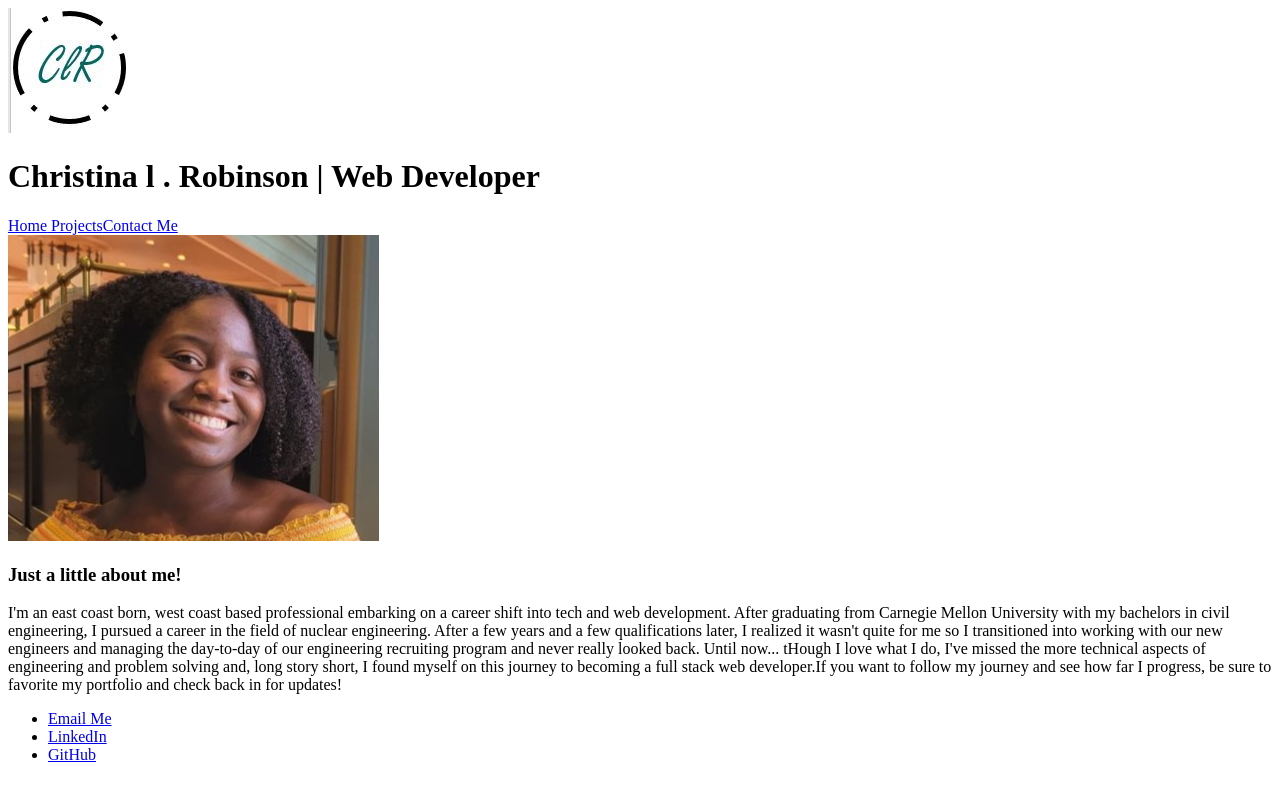
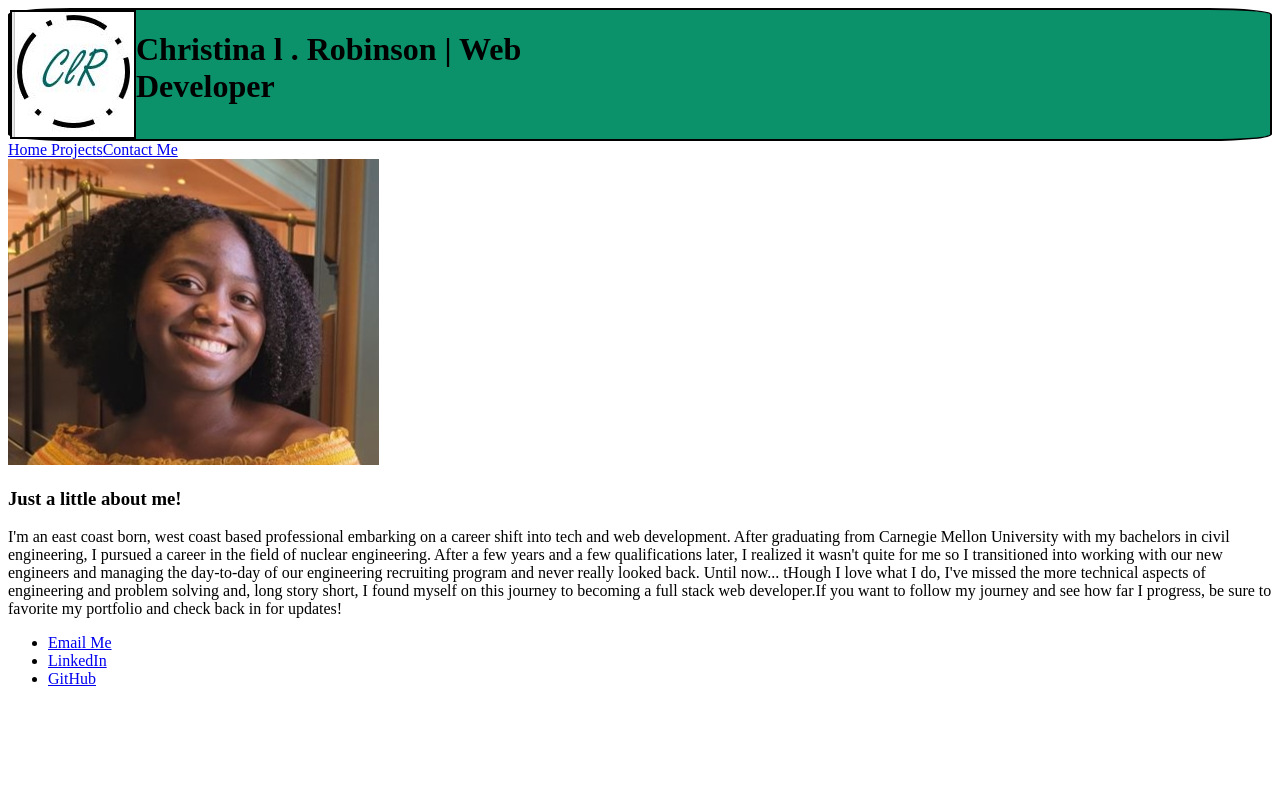
Before and after one commit to ChannellNumber5/CLRCodingPortfolio, a React (Create React App) app: page / in a window 1280 px wide. Built offline with nearby package versions, Linux system fonts and the light colour scheme.

Commit message:
adds resource to README and starts stlyling on header so logo and text are inline and has background color. need to change and polish for sure...

```diff
--- a/src/atoms/Image.js
+++ b/src/atoms/Image.js
@@ -3,7 +3,7 @@ import React from 'react';
 function Image(props) {
     console.log(props);
     return (
-        <img src={props.image} alt="image"></img>
+        <img src={props.image} style={props.style} alt="image"></img>
     );
 }
 
--- a/src/components/Header.js
+++ b/src/components/Header.js
@@ -2,14 +2,29 @@ import React from 'react';
 import Image from '../atoms/Image';
 import logo from '../images/CLRLogo.JPG';
 
+const headerStyle = {
+    backgroundColor:"#0C926B",
+    display:"flex",
+    flexDirection:"row",
+    border:"solid 2px black",
+    borderRadius: "5%",
+};
+
+const imageStyle = {
+    border:"solid 2px black",
+    maxWidth: "20%",
+}
+
+const titleStyle = {
+    maxWidth: "80%",
+}
+
 function Header() {
     return (
-        <div>
-            <div id="image">
-                <Image image={logo}/>
-            </div>
+        <div style={headerStyle}>
+            <Image style={imageStyle} image={logo}/>
             <div id="titleHeader">
-                <h1>Christina <span id="elle">l </span>. Robinson | Web Developer</h1>
+                <h1 style = {titleStyle}>Christina <span id="elle">l </span>. Robinson | Web Developer</h1>
             </div>
         </div>
     );
```
Also changed, not shown: 1 other file (tests, documents, lock files or other folders).
